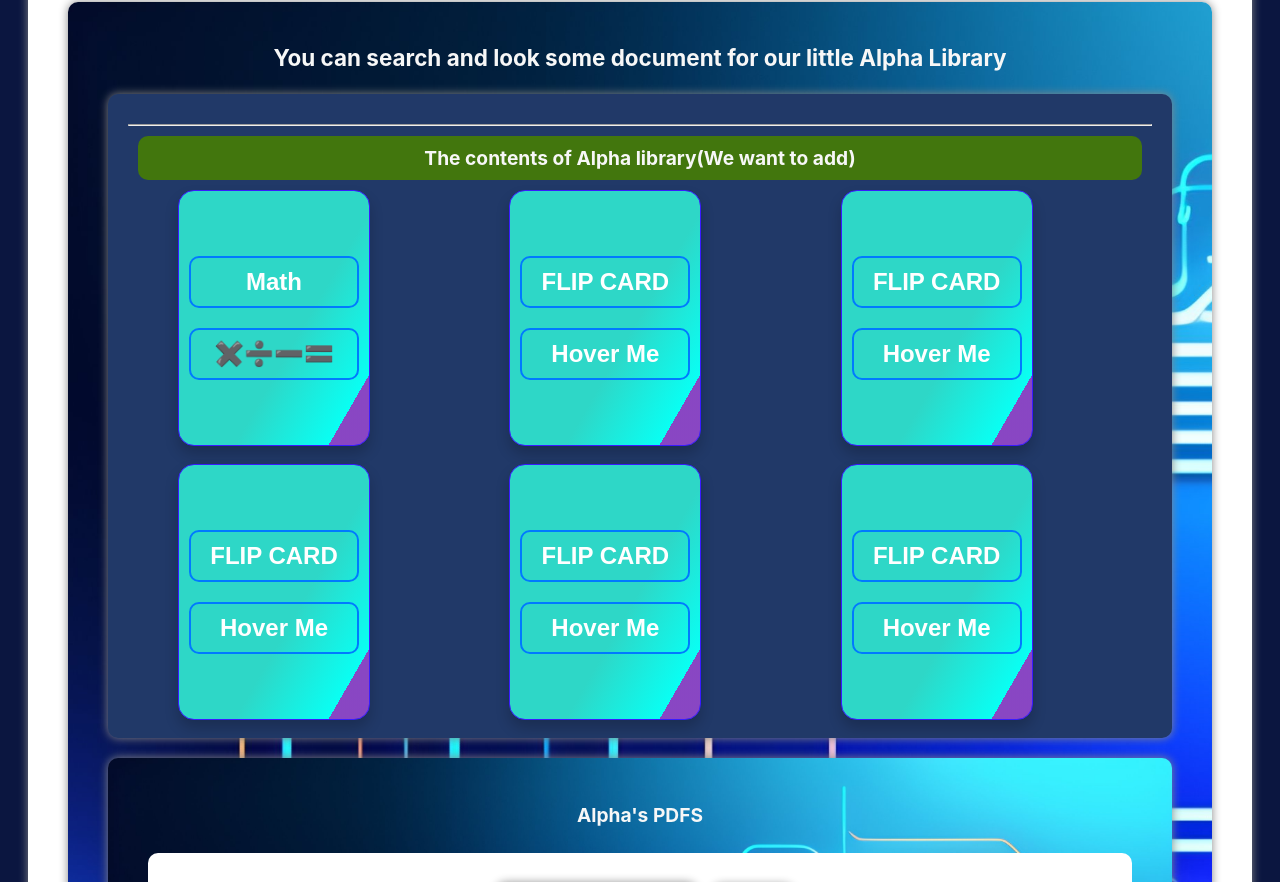
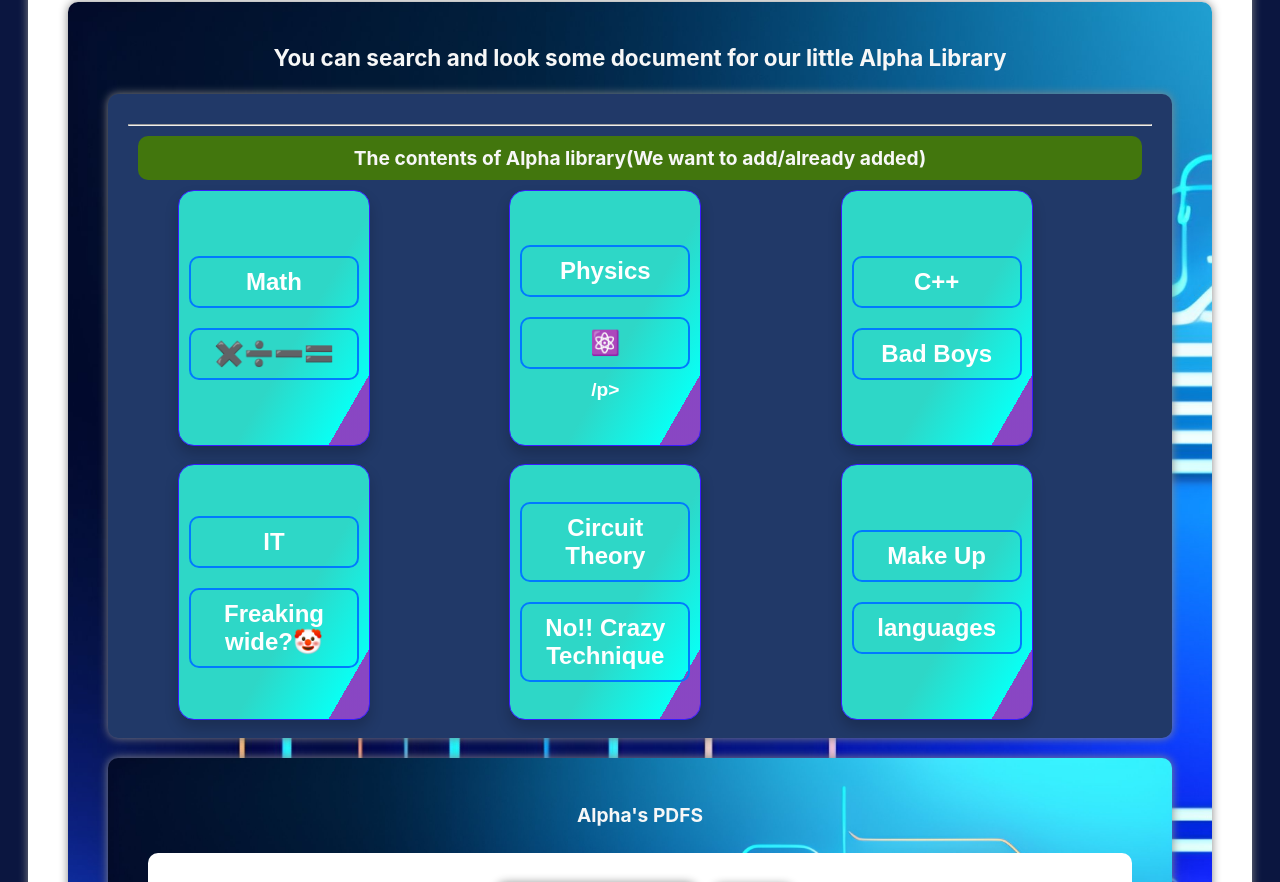
Before and after one commit to swan1122/Alphali.github.io, a plain HTML site: page CSS 2.html in a window 1280 px wide. Shown: the part 693-1575 px from the top of the page. Drawn offline with Linux system fonts and the light colour scheme.

Commit message:
modify CSS2

```diff
--- a/CSS 2.html
+++ b/CSS 2.html
@@ -61,7 +61,7 @@
 
       <hr>
 
-      <h1> The contents of Alpha library(We want to add)</h1>
+      <h1> The contents of Alpha library(We want to add/already added)</h1>
 
 
       <div class="grid-container">
@@ -72,8 +72,8 @@
                   <p><spam>✖️➗➖🟰</spam></p>
               </div>
               <div class="flip-card-back">
-                  <p class="title">BACK</p>
-                  <p>Leave Me</p>
+                  <p class="title">Linear Algebra</p>
+                  <p> Calculus</p>
               </div>
           </div>
       </div>
@@ -82,60 +82,60 @@
       <div class="flip-card">
         <div class="flip-card-inner">
             <div class="flip-card-front">
-                <p class="title">FLIP CARD</p>
-                <p>Hover Me</p>
+                <p class="title">Physics</p>
+                <p><span>⚛️</span></p>/p>
             </div>
             <div class="flip-card-back">
-                <p class="title">BACK</p>
-                <p>Leave Me</p>
+                <p class="title">Is that a nightmare?</p>
+                <p>Crack with notes</p>
             </div>
         </div>
     </div>
     <div class="flip-card">
       <div class="flip-card-inner">
           <div class="flip-card-front">
-              <p class="title">FLIP CARD</p>
-              <p>Hover Me</p>
+              <p class="title">C++</p>
+              <p>Bad Boys</p>
           </div>
           <div class="flip-card-back">
-              <p class="title">BACK</p>
-              <p>Leave Me</p>
+              <p class="title">Coding is Fun </p>
+              <p>Talk with computer!!</p>
           </div>
       </div>
   </div>
   <div class="flip-card">
     <div class="flip-card-inner">
         <div class="flip-card-front">
-            <p class="title">FLIP CARD</p>
-            <p>Hover Me</p>
+            <p class="title">IT</p>
+            <p>Freaking wide?<span>🤡</span></p>
         </div>
         <div class="flip-card-back">
-            <p class="title">BACK</p>
-            <p>Leave Me</p>
+            <p class="title">OFC</p>
+            <p>Joker in various fields</p>
         </div>
     </div>
 </div>
 <div class="flip-card">
   <div class="flip-card-inner">
       <div class="flip-card-front">
-          <p class="title">FLIP CARD</p>
-          <p>Hover Me</p>
+          <p class="title">Circuit Theory</p>
+          <p>No!! Crazy Technique</p>
       </div>
       <div class="flip-card-back">
-          <p class="title">BACK</p>
-          <p>Leave Me</p>
+          <p class="title">Simple makes</p>
+          <p>Perfect</p>
       </div>
   </div>
 </div>
 <div class="flip-card">
     <div class="flip-card-inner">
         <div class="flip-card-front">
-            <p class="title">FLIP CARD</p>
-            <p>Hover Me</p>
+            <p class="title">Make Up </p>
+            <p>languages</p>
         </div>
         <div class="flip-card-back">
-            <p class="title">BACK</p>
-            <p>Leave Me</p>
+            <p class="title">User first</p>
+            <p>Developer mad<span>🤪</span></p>
         </div>
     </div>
 </div>
```
